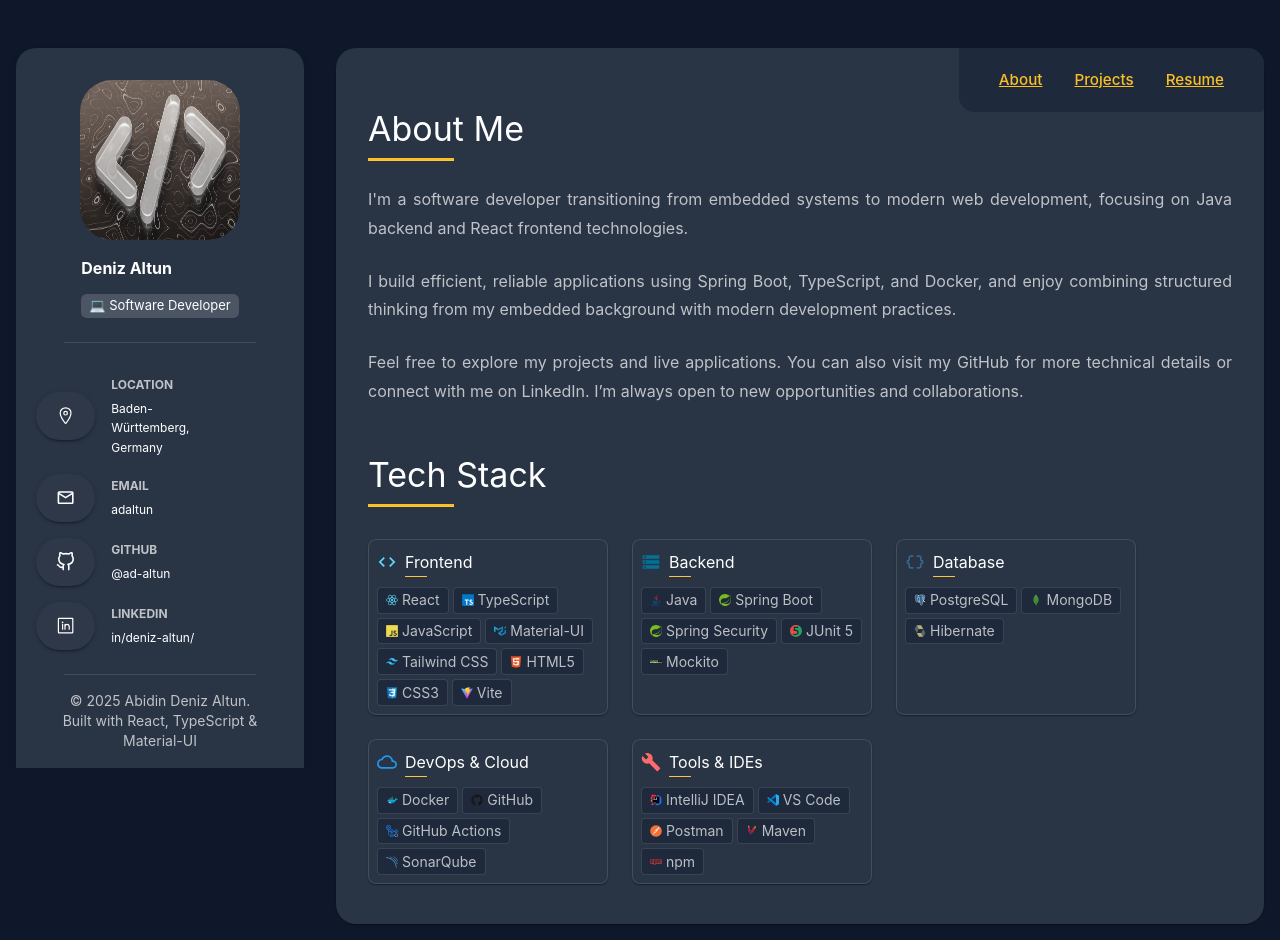
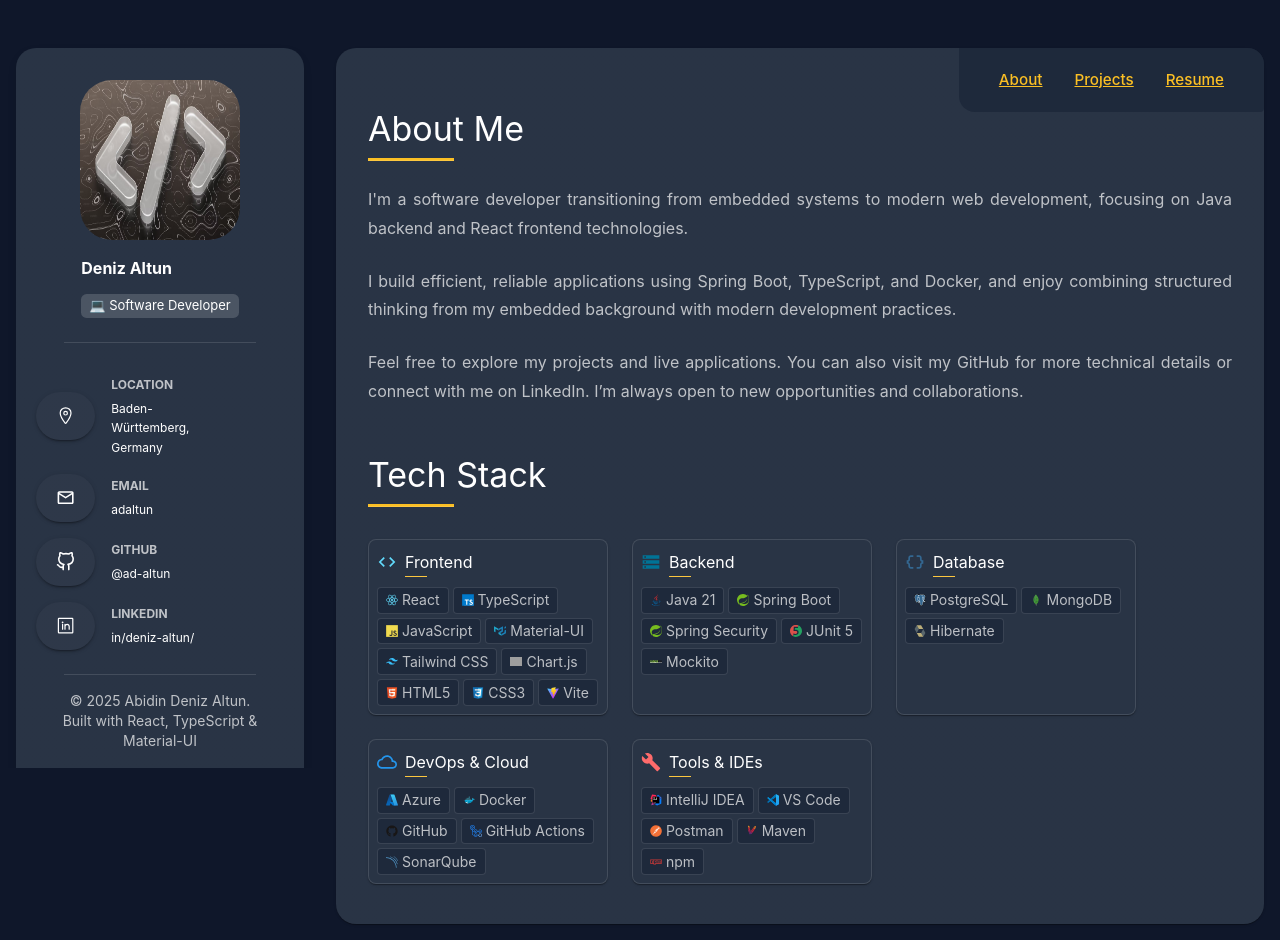
Before and after one commit to ad-altun/MyPortfolio, a React (Vite) app in the folder frontend/: page / in a window 1280 px wide. Built offline with nearby package versions, Linux system fonts and the light colour scheme; grey boxes are pictures that could not be loaded.

Commit message:
chore: update tech stack with new technologies   - Add Chart.js to frontend technologies   - Add Azure to DevOps & Cloud section   - Update Java to Java 21 for clarity

```diff
--- a/frontend/src/components/TechStack.tsx
+++ b/frontend/src/components/TechStack.tsx
@@ -30,6 +30,10 @@
                 name: 'Tailwind CSS',
                 logo: '/techStackLogos/tailwindcss-mark.svg'
             },
+            {
+                name: 'Chart.js',
+                logo: '/techStackLogos/chartjs-original.ico'
+            },
             { name: 'HTML5', logo: '/techStackLogos/html5-original.svg' },
             { name: 'CSS3', logo: '/techStackLogos/css3-original.svg' },
             { name: 'Vite', logo: '/techStackLogos/vitejs-original.svg' },
@@ -40,7 +44,7 @@
         icon: Storage,
         color: '#007396',
         technologies: [
-            { name: 'Java', logo: '/techStackLogos/java-original.svg' },
+            { name: 'Java 21', logo: '/techStackLogos/java-original.svg' },
             {
                 name: 'Spring Boot',
                 logo: '/techStackLogos/spring-original.svg'
@@ -81,6 +85,7 @@
         icon: CloudQueue,
         color: '#2496ED',
         technologies: [
+            { name: 'Azure', logo: '/techStackLogos/azure.svg' },
             { name: 'Docker', logo: '/techStackLogos/docker-original.svg' },
             { name: 'GitHub', logo: '/techStackLogos/github-original.svg' },
             {
```
Also changed, not shown: frontend/public/techStackLogos/azure.svg (added), 1 other file (tests, documents, lock files or other folders).
